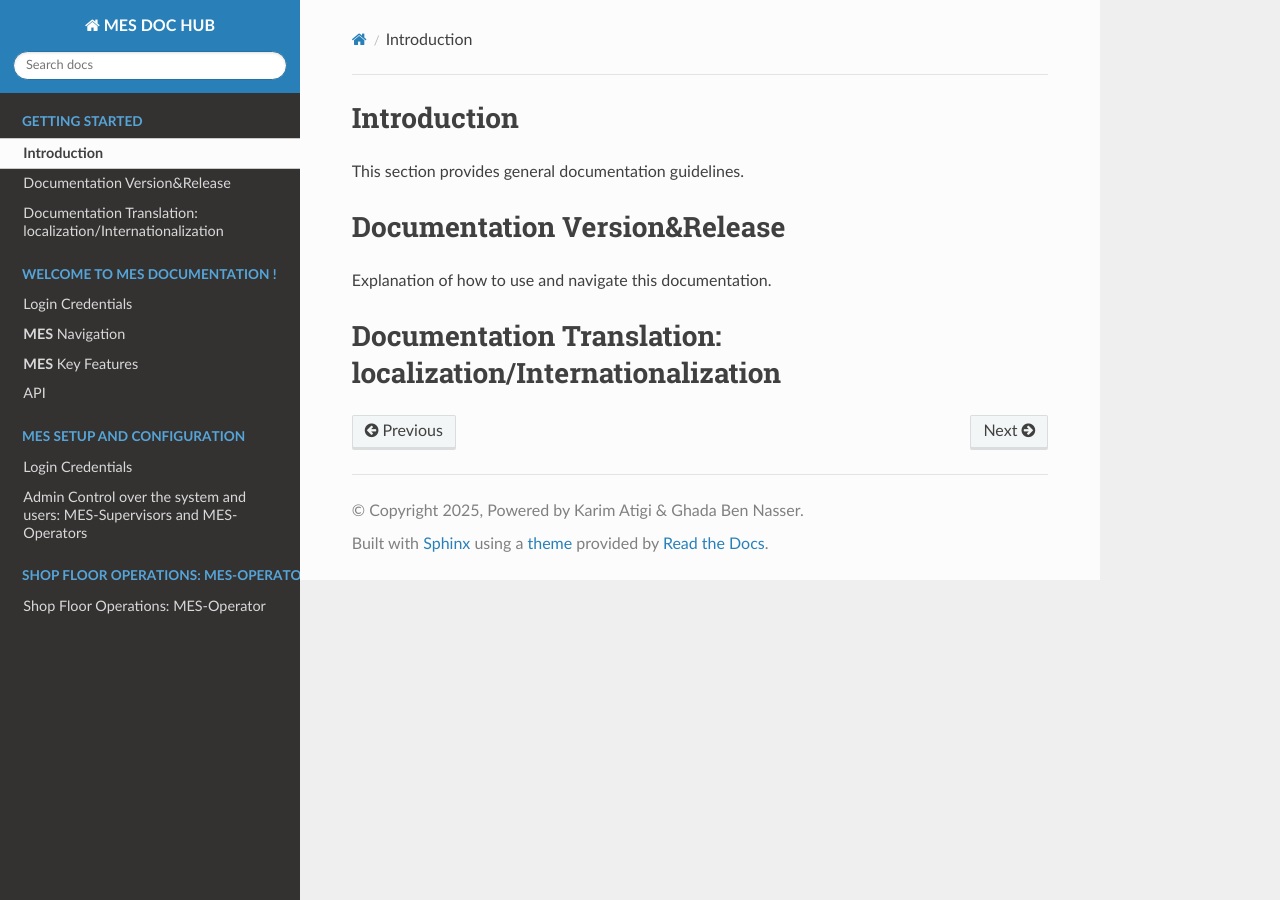
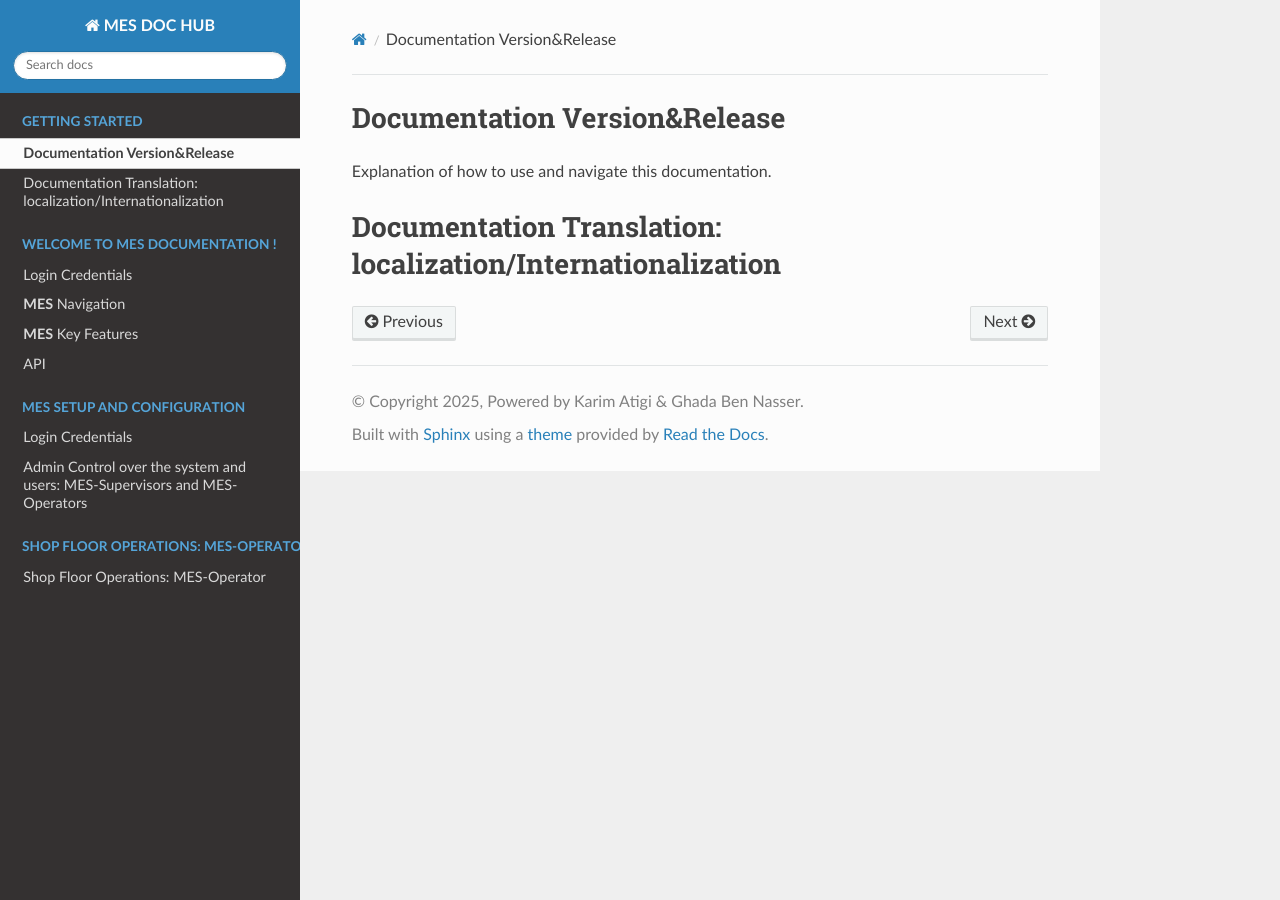
Before and after one commit to ghadiben0/-rtd-tutorial-ghadi2, a Sphinx documentation site: the page built from docs/source/documentation_info.rst, in a window 1280 px wide. Built offline with Sphinx 7.4.7 and the Read the Docs theme 3.1.0, drawn with Linux system fonts in a browser that asks for light colours.

Commit message:
Update documentation_info.rst

```diff
--- a/docs/source/documentation_info.rst
+++ b/docs/source/documentation_info.rst
@@ -1,8 +1,3 @@
-Introduction
-==================
-
-This section provides general documentation guidelines.
-
 Documentation Version&Release
 ==================
 
```
